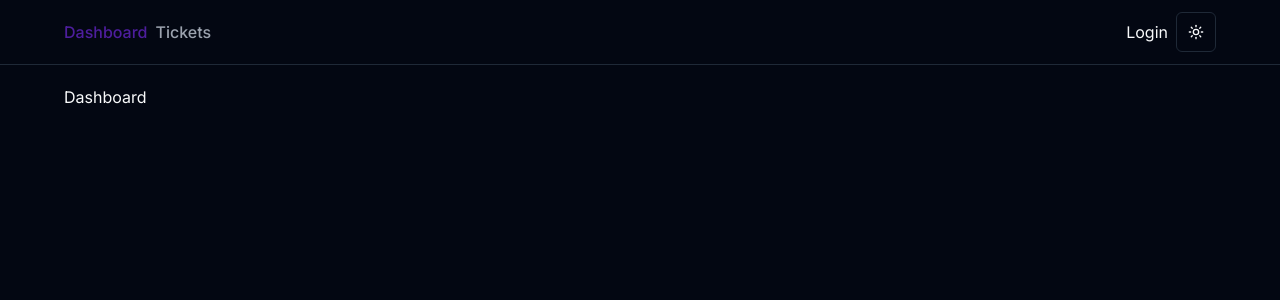
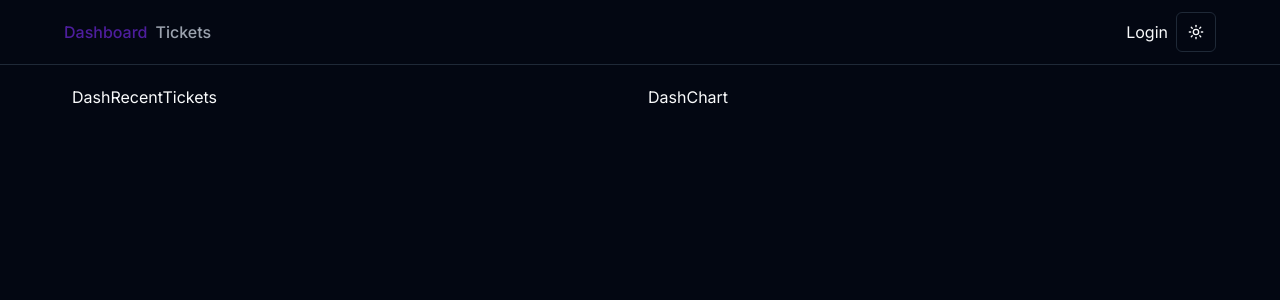
Before and after one commit to tanjanobel/ticketing-app, a Next.js app: page / in a window 1280 px wide. Shown: the top 300 px of the page. Built offline with nearby package versions, Linux system fonts and the light colour scheme; no server answers; the database is empty.

Commit message:
Setup dashboard

```diff
--- a/app/page.tsx
+++ b/app/page.tsx
@@ -1,7 +1,35 @@
-const Dashboard = () => {
+import prisma from "@/prisma/db";
+import DashRecentTickets from "@/components/DashRecentTickets";
+import DashChart from "@/components/DashChart";
+
+const Dashboard = async () => {
+    const tickets = await prisma.ticket.findMany({
+        where: {
+            NOT: [{status: 'CLOSED'}],
+        },
+        orderBy: {
+            updatedAt: "desc",
+        },
+        skip: 0,
+        take: 5,
+        include: {
+            assignedToUser: true
+        },
+    });
+
+    const groupTicket = await prisma.ticket.groupBy({
+        by: ["status"],
+        _count: {
+            id: true,
+        }
+    });
+
     return (
         <div>
-          Dashboard
+            <div className="grid gap-4 md:grid-cols-2 px-2">
+                <div><DashRecentTickets /></div>
+                <div><DashChart /></div>
+            </div>
         </div>
     );
 };
--- /dev/null
+++ b/components/DashChart.tsx
@@ -0,0 +1,9 @@
+const DashChart = () => {
+    return (
+        <div>
+            DashChart
+        </div>
+    );
+};
+
+export default DashChart;
--- /dev/null
+++ b/components/DashRecentTickets.tsx
@@ -0,0 +1,9 @@
+const DashRecentTickets = () => {
+    return (
+        <div>
+            DashRecentTickets
+        </div>
+    );
+};
+
+export default DashRecentTickets;
```
